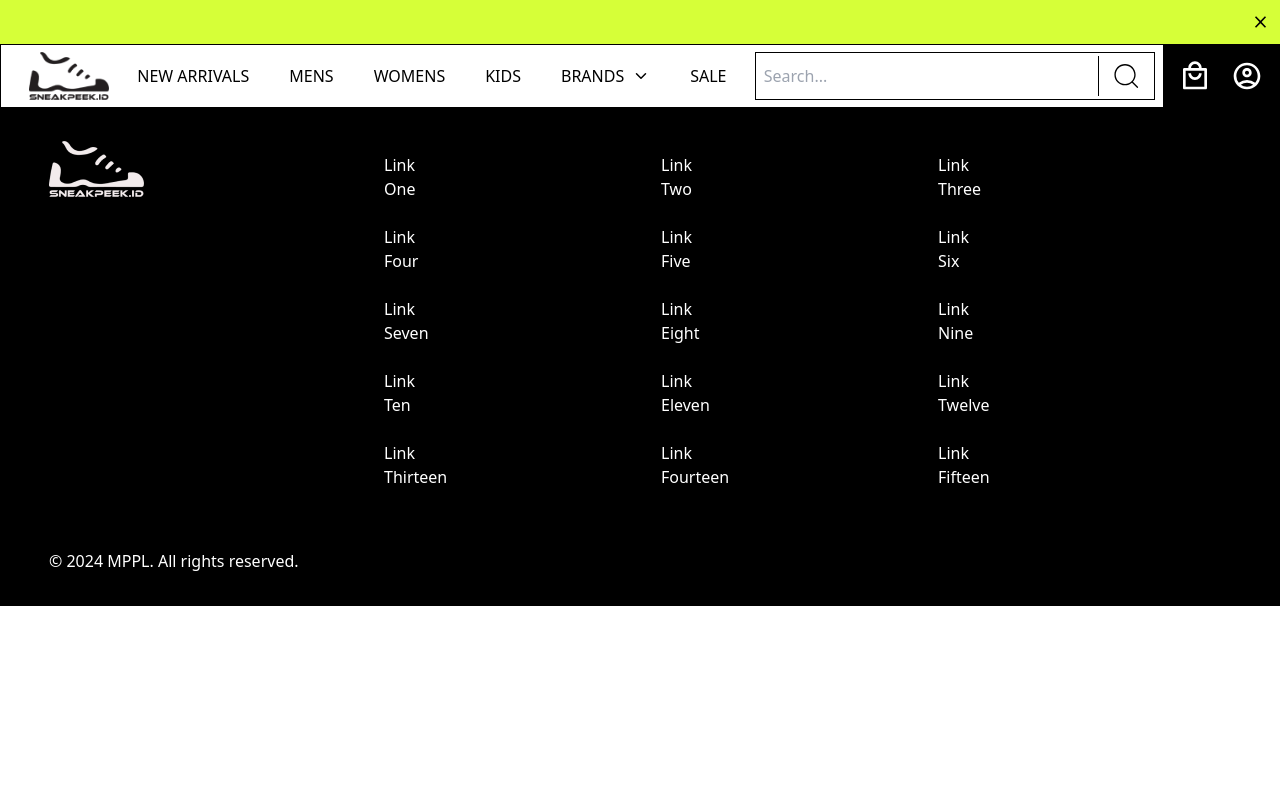
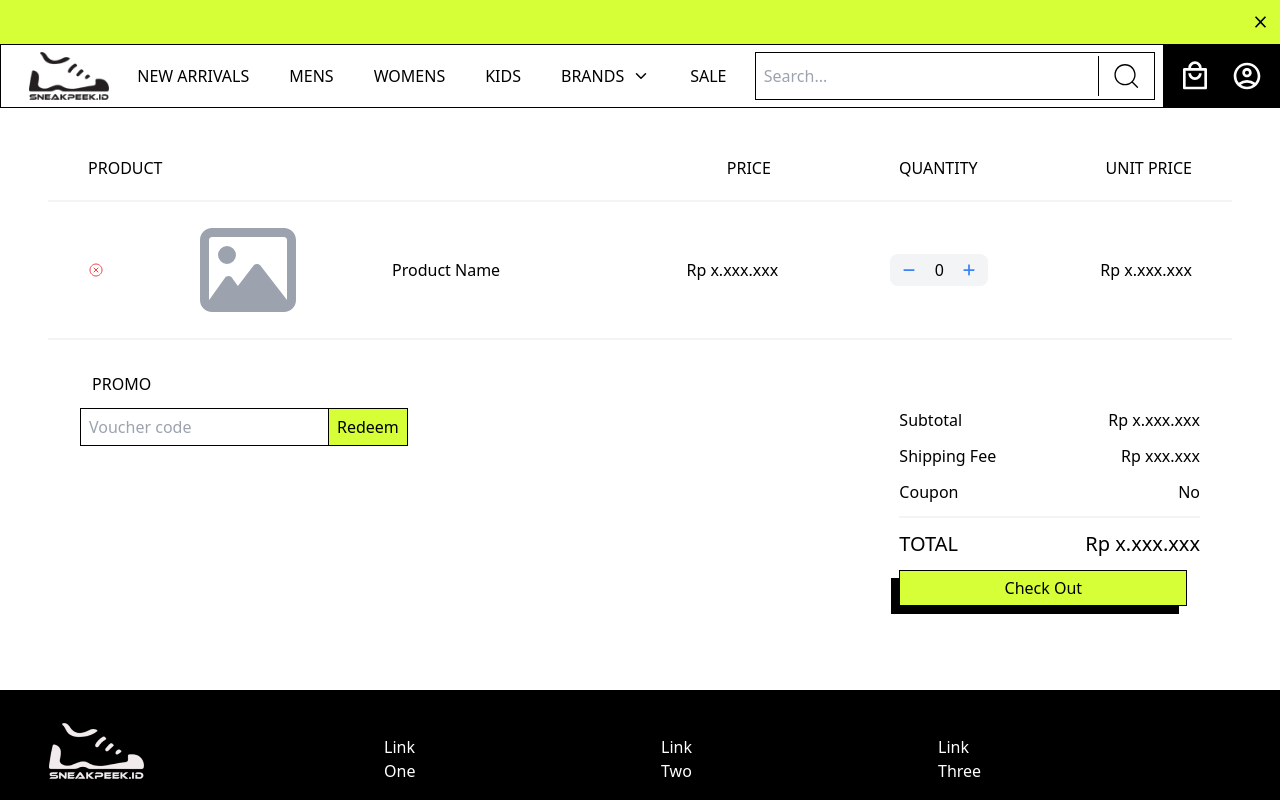
Before and after one commit to LetsTray/SNEAKPEEK, a React (Vite) app in the folder frontend/: page /cart in a window 1280 px wide. Shown: the top 800 px of the page. Built offline with nearby package versions, Linux system fonts and the light colour scheme.

Commit message:
modified cart page

```diff
--- a/frontend/src/Components/ShoppingBag.jsx
+++ b/frontend/src/Components/ShoppingBag.jsx
@@ -56,7 +56,7 @@ const ShoppingBag = () => {
         </div>
         <div className=" flex justify-between mx-5 py-2 my-5 items-end">
           <p className=" uppercase font-medium text-xl">total</p>
-          <p className=" uppercase font-medium text-xl">Rp X.XXX.XXX</p>
+          <p className=" font-medium text-xl">Rp x.xxx.xxx</p>
         </div>
       </div>
     </div>
--- a/frontend/src/Pages/Cart.jsx
+++ b/frontend/src/Pages/Cart.jsx
@@ -1,15 +1,103 @@
-import React from 'react'
-import Footer from '../Components/Footer'
+import React from "react";
+import Footer from "../Components/Footer";
+import { IoCloseCircleOutline } from "react-icons/io5";
+import { FaRegImage } from "react-icons/fa6";
+import { FaPlus } from "react-icons/fa6";
+import { FaMinus } from "react-icons/fa6";
 
 const Cart = () => {
+  const [count, setCount] = React.useState(0);
+  const handlePlusClick = () => {
+    setCount(count + 1);
+  };
+
+  const handleMinusClick = () => {
+    if (count > 0) {
+      setCount(count - 1);
+    }
+  };
+
   return (
     <div className=" w-full">
-      <div>
+      <div className=" m-12">
+        <div className=" block">
+          <div className=" flex justify-between items-center mx-10">
+            <p className=" uppercase font-medium">product</p>
+            <div className=" flex gap-x-32">
+              <p className=" uppercase font-medium">price</p>
+              <p className=" uppercase font-medium">quantity</p>
+              <p className=" uppercase font-medium">unit price</p>
+            </div>
+          </div>
+          <div className=" border-b-2 my-5 border-gray-100"></div>
+          <div className=" flex items-center justify-between mx-10">
+            <div className=" flex items-center gap-24">
+              <IoCloseCircleOutline className=" text-red-500" />
+              <FaRegImage className=" size-24 text-gray-400" />
+              <p className=" capitalize">product name</p>
+            </div>
+            <div className=" flex items-center gap-28">
+              <p>Rp x.xxx.xxx</p>
+              <div className=" grid grid-cols-3 items-center justify-evenly text-center gap-4 bg-gray-100 px-3 py-1 rounded-lg">
+                <FaMinus
+                  className=" text-blue-500 text-sm"
+                  onClick={handleMinusClick}
+                />
+                <p className=" text-base">{count}</p>
+                <FaPlus
+                  className=" text-blue-500 text-sm"
+                  onClick={handlePlusClick}
+                />
+              </div>
+              <p>Rp x.xxx.xxx</p>
+            </div>
+          </div>
+          <div className=" border-b-2 my-5 border-gray-100"></div>
+          <div className=" flex justify-between mx-8">
+            <div className=" block">
+              <p className=" uppercase font-medium m-3">promo</p>
+              <div className=" flex">
+                <div className=" justify-between border border-black ">
+                  <input
+                    type="text"
+                    placeholder="Voucher code"
+                    className=" justify-start px-2 py-2 outline-none h-9"
+                  ></input>
 
+                  <button className=" h-9 px-2 bg-neonGreen border-l border-black font-medium">
+                    Redeem
+                  </button>
+                </div>
+              </div>
+            </div>
+            <div className=" block justify-center items-center my-9">
+              <div className=" flex justify-between">
+                <div className=" flex gap-28">
+                  <div className=" block">
+                    <p className=" my-3 capitalize">subtotal</p>
+                    <p className=" my-3 capitalize">shipping fee</p>
+                    <p className=" my-3 capitalize">coupon</p>
+                  </div>
+                  <div className=" block text-right">
+                    <p className=" my-3">Rp x.xxx.xxx</p>
+                    <p className=" my-3">Rp xxx.xxx</p>
+                    <p className=" my-3">No</p>
+                  </div>
+                </div>
+              </div>
+              <div className=" border-b-2 border-gray-100"></div>
+              <div className=" my-3 flex justify-between">
+                <p className=" font-medium text-xl uppercase">total</p>
+                <p className=" font-medium text-xl">Rp x.xxx.xxx</p>
+              </div>
+              <button className=" capitalize text-center bg-neonGreen h-9 border border-black w-72 font-medium shadow-bottom-left">check out</button>
+            </div>
+          </div>
+        </div>
       </div>
       <Footer />
     </div>
   );
-}
+};
 
-export default Cart
+export default Cart;
--- a/frontend/src/Pages/Kids.jsx
+++ b/frontend/src/Pages/Kids.jsx
@@ -36,9 +36,9 @@ const Kids = () => {
           </div>
         </div>
 
-        <div className="grid grid-cols-3 gap-16">
+        <div className=" flex-col md:flex-row grid grid-cols-3 gap-16">
           {products.map((product, index) => (
-            <Link to={`/kids/${index+1}`} key={index}>
+            <Link to={`/kids/${index + 1}`} key={index}>
               <div className=" flex border border-black justify-center">
                 <div className=" block p-4">
                   <div className=" bg-gray-200 px-40 py-44 flex justify-center items-center">
--- a/frontend/src/Pages/Mens.jsx
+++ b/frontend/src/Pages/Mens.jsx
@@ -39,9 +39,9 @@ const Mens = () => {
           </div>
         </div>
 
-        <div className="grid grid-cols-3 gap-16">
+        <div className=" flex-col md:flex-row grid grid-cols-3 gap-16">
           {products.map((product, index) => (
-            <Link to={`/mens/${index+1}`} key={index}>
+            <Link to={`/mens/${index + 1}`} key={index}>
               <div className=" flex border border-black justify-center">
                 <div className=" block p-4">
                   <div className=" bg-gray-200 px-40 py-44 flex justify-center items-center">
@@ -50,7 +50,9 @@ const Mens = () => {
                   <div className=" justify-center items-center text-center">
                     <div className=" py-2">
                       <p className=" text-2xl font-bold">{product.name}</p>
-                    <p className=" text-base font-medium">{product.variant}</p>
+                      <p className=" text-base font-medium">
+                        {product.variant}
+                      </p>
                     </div>
 
                     <div className=" py-2">
@@ -64,7 +66,8 @@ const Mens = () => {
                     </button>
                   </div>
                 </div>
-            </div></Link>
+              </div>
+            </Link>
           ))}
         </div>
       </div>
--- a/frontend/src/Pages/Profile.jsx
+++ b/frontend/src/Pages/Profile.jsx
@@ -50,7 +50,7 @@ const Profile = () => {
 
 
   return (
-    <div className=" w-full flex justify-evenly items-start gap-x-5">
+    <div className=" flex flex-col md:flex-row justify-evenly items-start gap-x-5">
       <div className=" w-1/3 my-10 ml-5">
         <ShoppingBag />
       </div>
--- a/frontend/src/Pages/Womens.jsx
+++ b/frontend/src/Pages/Womens.jsx
@@ -36,9 +36,9 @@ const Womens = () => {
           </div>
         </div>
 
-        <div className="grid grid-cols-3 gap-16">
+        <div className=" flex-col md:flex-row grid grid-cols-3 gap-16">
           {products.map((product, index) => (
-            <Link to={`/womens/${index+1}`} key={index}>
+            <Link to={`/womens/${index + 1}`} key={index}>
               <div className=" flex border border-black justify-center">
                 <div className=" block p-4">
                   <div className=" bg-gray-200 px-40 py-44 flex justify-center items-center">
```
Lines whose indentation alone changed are shown as unchanged.
